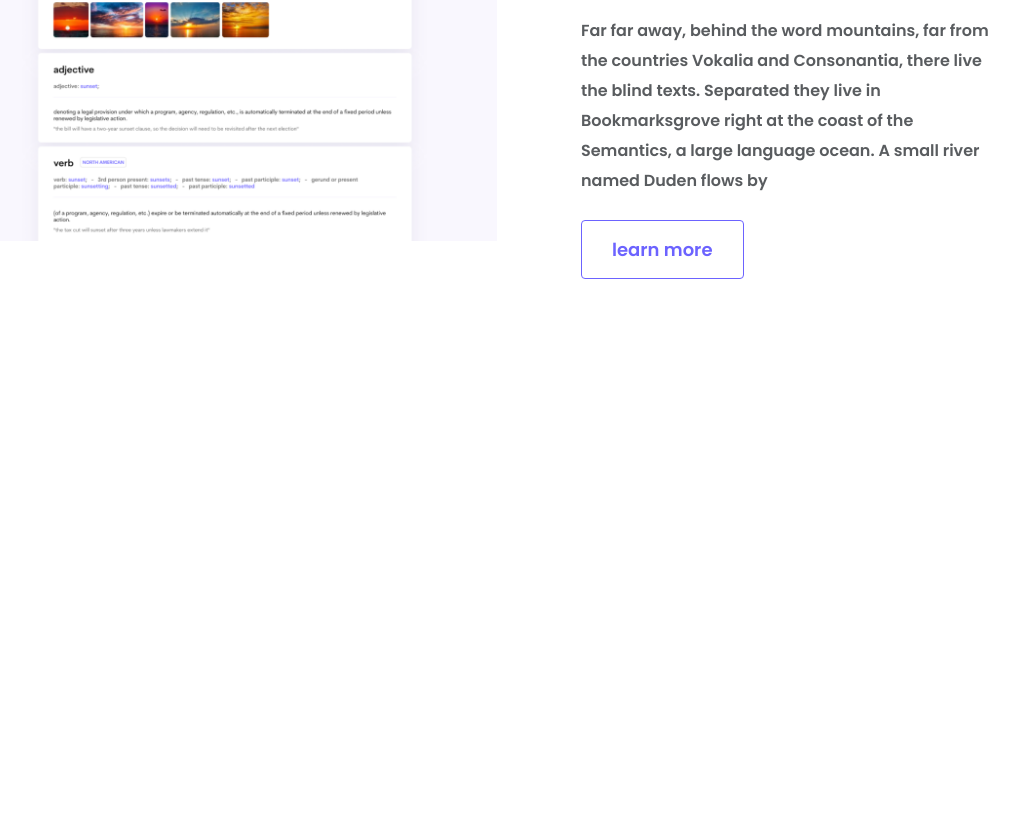
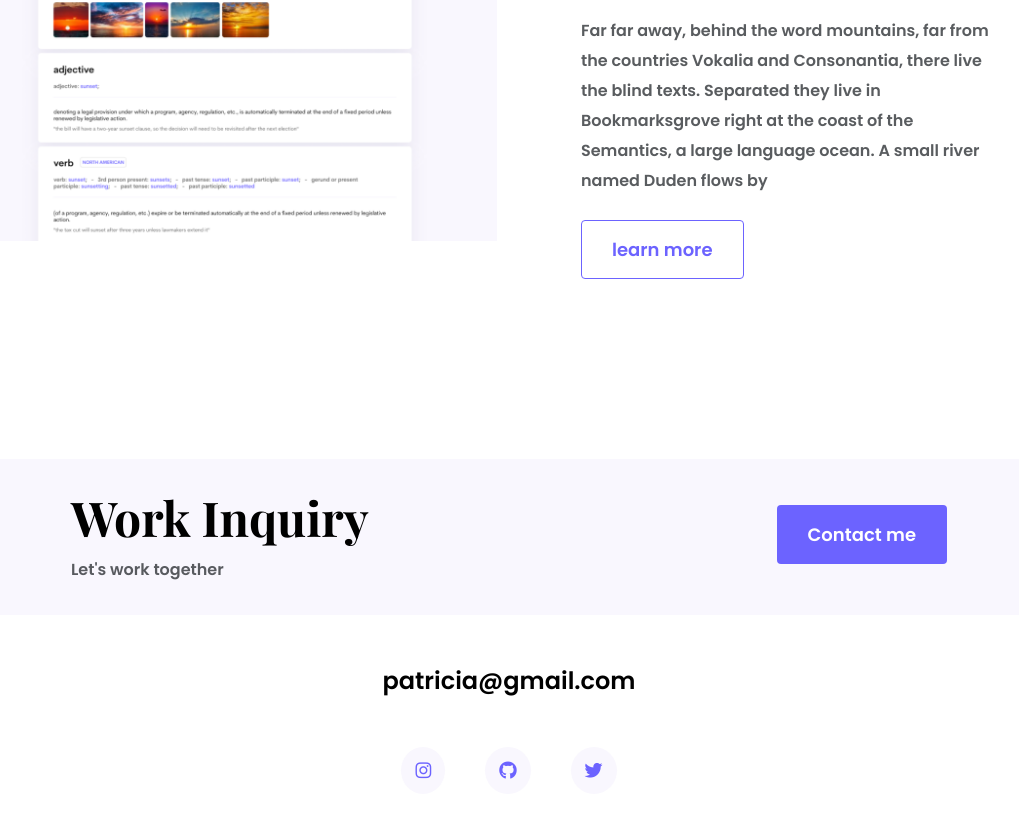
Before and after one commit to faribart/MyPortfolio, a plain HTML site: page Index.html in a window 1280 px wide. Shown: the part 2526-3344 px from the top of the page, without its empty margins (131-1150 px from the left). Before the commit the page ends 2925 px from the top, so only its background shows below. Drawn offline with nearby package versions, Linux system fonts and the light colour scheme; a web font is replaced by a local one.

Commit message:
added Footer

```diff
--- a/Index.html
+++ b/Index.html
@@ -88,6 +88,25 @@
             </div>
         </div>
     </div>
+    <footer>
+        <div class="contact-box justify-content-between mb-5 d-none d-md-flex">
+            <div>
+            <h4>Work Inquiry</h4>
+            <p class="text-muted">Let's work together</p>
+        </div>
+        <div>
+            <a href="http://" class="btn btn-branding mt-3">Contact me</a>
+        </div>
+        </div>
+        <div class="d-flex justify-content-center mb-5">
+            <a href="mailto:patricia@gmail.com" class="Email-Link">patricia@gmail.com</a>
+        </div>
+        <div class="social-Link d-flex justify-content-center">
+            <a href="https://instagram.com/patricia" target="_blank"><i class="fa-brands fa-instagram"></i></a>
+            <a href="https://github.com/patricia" target="_blank"><i class="fa-brands fa-github"></i></a>
+            <a href="https://twitter.com/patricia" target="_blank"><i class="fa-brands fa-twitter"></i></a>
+    </div>
+    </footer>
 </div>
 </body>
 </html>
--- a/style.css
+++ b/style.css
@@ -14,7 +14,9 @@ h1,h2,h3,h4,h5,h6{
     font-weight: bold;
     color: black;
 }
-
+h4{
+    font-size: 48px;
+}
 h1{
     font-size: 96px;
     font-weight: bold;
@@ -130,7 +132,45 @@ nav li.active a,nav a:hover{
     color: var(--branding-color);
 }
 
+footer{
+    margin: 60px 0;
+}
 
+footer .contact-box{
+    background-color: var(--secondary-color);
+    border-radius: 10px;
+    padding: 30px 120px;
+}
+footer .contact-box p{
+    margin: 0px;
+}
+
+footer .Email-Link{
+text-decoration: none;
+font-size: 24px;
+color: black;
+
+}
+
+footer .Email-Link:hover{
+    color: var(--branding-color);
+}
+
+footer .social-Link a{
+    color: var(--branding-color);
+    margin: 0 20px;
+    padding: 10px 14px;
+    background: var(--secondary-color);
+    font-size: 18px;
+    border-radius:50% ;
+    transition: all 100ms ease-in-out;
+}
+
+footer .social-Link a:hover{
+    color: white;
+    background-color: var(--branding-color);
+
+}
 @media (max-width:960px) {
     .project-desc{
         padding: 0;
@@ -150,4 +190,11 @@ nav li.active a,nav a:hover{
         text-align: center;
         padding: 0;
     }
+    h4{
+        font-size: 26px;
+    }
+    footer .contact-box{
+        padding: 30px;
+
+    }
 }
```
